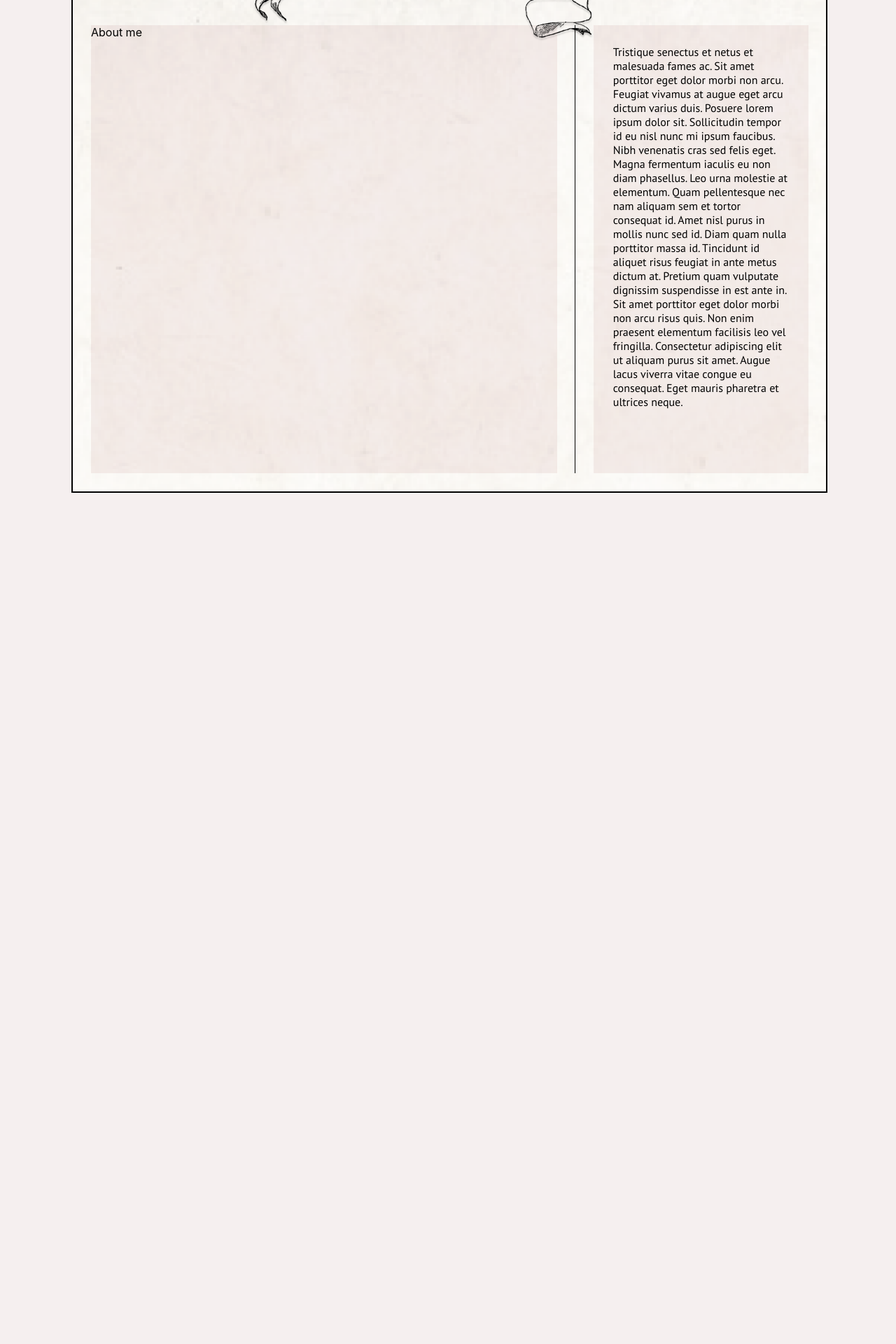
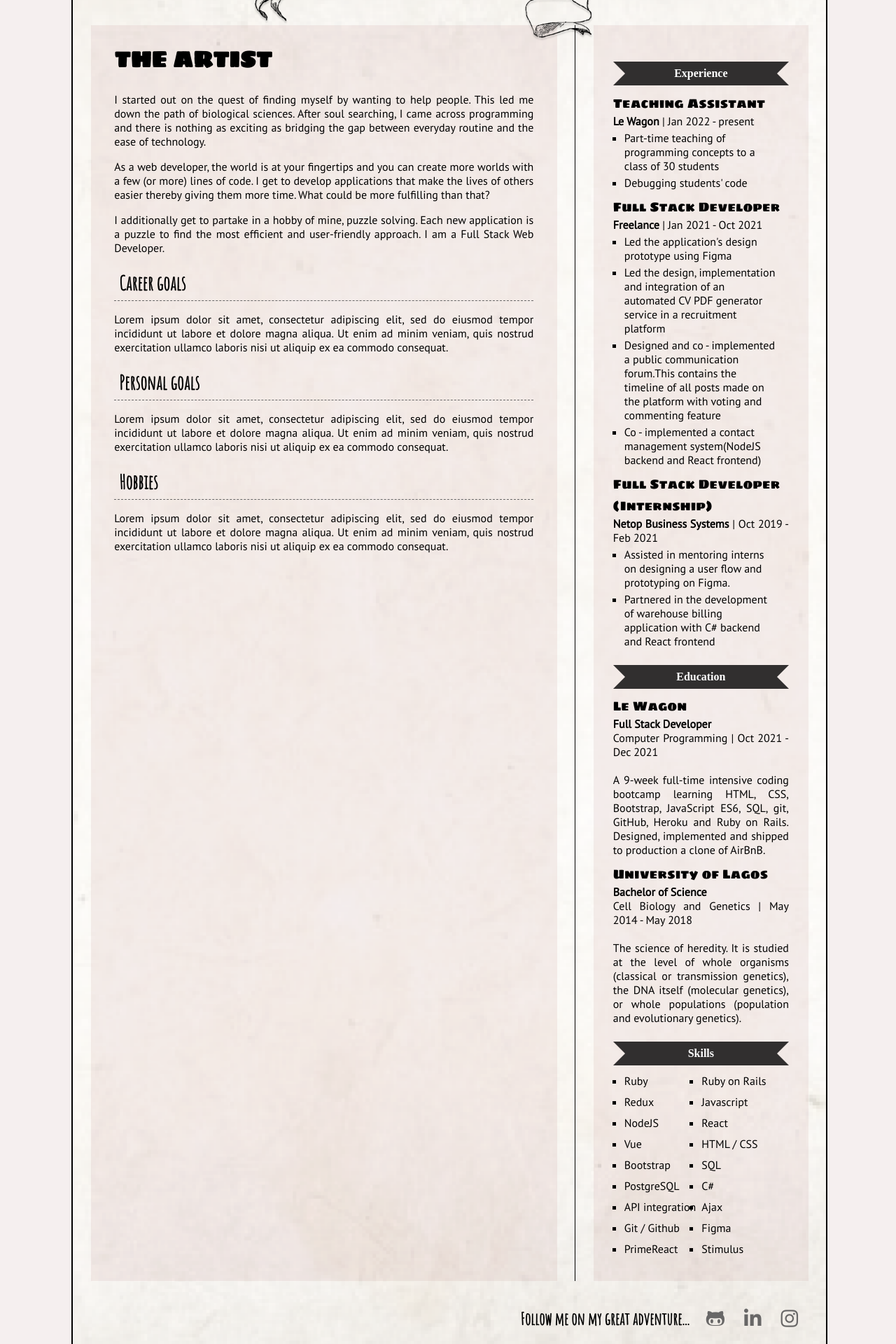
Before and after one commit to randomartlover/personal-portfolio, a React (Create React App) app: page /about in a window 1280 px wide. Shown: the part 260-2180 px from the top of the page at 70% size. Before the commit the page ends 964 px from the top, so only its background shows below. Built offline with nearby package versions, Linux system fonts and the light colour scheme; a web font is replaced by a local one.

Commit message:
about page layout completed

```diff
--- a/src/assets/stylesheets/App.scss
+++ b/src/assets/stylesheets/App.scss
@@ -15,7 +15,14 @@ a {
   &:hover {
     color: red;
   }
+}
 
+p {
+  text-align: justify;
+}
+
+h3 {
+  margin: 0;
 }
 
 // 320px — 480px: Mobile devices.
--- a/src/assets/stylesheets/components/_card.scss
+++ b/src/assets/stylesheets/components/_card.scss
@@ -12,10 +12,6 @@
     padding: 3% 3% 0 3%;
   }
 
-  h3 {
-    margin: 0;
-  }
-
   img {
     width: 45%;
     object-fit: contain;
--- a/src/assets/stylesheets/components/_index.scss
+++ b/src/assets/stylesheets/components/_index.scss
@@ -8,3 +8,4 @@
 @import "right-panel";
 @import "bookmark-ribbon";
 @import "footer";
+@import "underline";
--- a/src/assets/stylesheets/components/_right-panel.scss
+++ b/src/assets/stylesheets/components/_right-panel.scss
@@ -9,11 +9,28 @@
 
   h3 {
     font-family: $sigmar-one;
-    font-size: 1em;
+    font-size: 1.15em;
     margin: 0.5em 0 0 0;
+    font-weight: 300;
   }
 
   p {
     margin: 0;
   }
+
+  ul {
+    padding: 0 1em;
+    margin: 0.25em 0;
+    list-style-type: square;
+  }
+
+  li {
+    margin: 0.25em 0;
+  }
+
+  .skills-grid {
+    display: grid;
+    gap: 2px;
+    grid-template-columns: 1fr 1fr;
+  }
 }
--- /dev/null
+++ b/src/assets/stylesheets/components/_underline.scss
@@ -0,0 +1,12 @@
+.underline-full, .underline-fit {
+  border-bottom: 1px dashed $gray;
+}
+
+.underline-full {
+  padding: 0.25em;
+}
+
+.underline-fit {
+  width: fit-content;
+  padding: 0 0.25em;
+}
--- a/src/assets/stylesheets/config/_fonts.scss
+++ b/src/assets/stylesheets/config/_fonts.scss
@@ -12,8 +12,12 @@ $medium-font-size: 2em;
 $small-font-size: 1.75em;
 $p-font-size: 1em;
 
-p {
+p, li {
   font-family: $pt-sans;
+}
+
+h1 {
+  font-family: $sigmar-one;
 }
 
 h2 {
--- a/src/assets/stylesheets/pages/_homepage.scss
+++ b/src/assets/stylesheets/pages/_homepage.scss
@@ -13,7 +13,6 @@
 
   h3 {
     font-family: $sigmar-one;
-    margin: 0;
     transform: rotate(-12deg);
   }
 
@@ -43,8 +42,6 @@ h2 {
 }
 
 .container h2 {
-  border-bottom: 1px dashed gray;
-  width: fit-content;
   margin: 1.75em 0 0 0;
   font-size: 1.5em;
 }
--- a/src/pages/AboutMe.js
+++ b/src/pages/AboutMe.js
@@ -3,6 +3,77 @@ import LeftPanel from '../components/LeftPanel';
 import RightPanel from '../components/RightPanel';
 import Navbar from '../components/Navbar';
 import Banner from '../components/Banner';
+import Footer from '../components/Footer';
+
+const EXPERIENCES = [
+                      {
+                        jobTitle: "Teaching Assistant",
+                        company: "Le Wagon",
+                        duration: "Jan 2022 - present",
+                        roles: [
+                          "Part-time teaching of programming concepts to a class of 30 students",
+                          "Debugging students' code"
+                        ],
+                      },
+                      {
+                        jobTitle: "Full Stack Developer",
+                        company: "Freelance",
+                        duration: "Jan 2021 - Oct 2021",
+                        roles: [
+                          "Led the application's design prototype using Figma",
+                          "Led the design, implementation and integration of an automated CV PDF generator service in a recruitment platform",
+                          "Designed and co - implemented a public communication forum.This contains the timeline of all posts made on the platform with voting and commenting feature",
+                          "Co - implemented a contact management system(NodeJS backend and React frontend)"
+                        ],
+                      },
+                      {
+                        jobTitle: "Full Stack Developer (Internship)",
+                        company: "Netop Business Systems",
+                        duration: "Oct 2019 - Feb 2021",
+                        roles: [
+                          "Assisted in mentoring interns on designing a user flow and prototyping on Figma.",
+                          "Partnered in the development of warehouse billing application with C# backend and React frontend",
+                        ],
+                      }
+                    ]
+
+const EDUCATIONS = [
+                    {
+                      school: "Le Wagon",
+                      degree: "Full Stack Developer",
+                      fieldOfStudy: "Computer Programming",
+                      duration: "Oct 2021 - Dec 2021",
+                      description: "A 9-week full-time intensive coding bootcamp learning HTML, CSS, Bootstrap, JavaScript ES6, SQL, git, GitHub, Heroku and Ruby on Rails. Designed, implemented and shipped to production a clone of AirBnB. "
+                    },
+                    {
+                      school: "University of Lagos",
+                      degree: "Bachelor of Science",
+                      fieldOfStudy: "Cell Biology and Genetics",
+                      duration: "May 2014 - May 2018",
+                      description: "The science of heredity. It is studied at the level of whole organisms (classical or transmission genetics), the DNA itself (molecular genetics), or whole populations (population and evolutionary genetics)."
+                    }
+                  ]
+
+const SKILLS = [
+                "Ruby ",
+                "Ruby on Rails",
+                "Redux",
+                "Javascript",
+                "NodeJS",
+                "React",
+                "Vue",
+                "HTML / CSS",
+                "Bootstrap",
+                "SQL",
+                "PostgreSQL",
+                "C#",
+                "API integration",
+                "Ajax",
+                "Git / Github",
+                "Figma",
+                "PrimeReact",
+                "Stimulus",
+              ]
 
 function AboutMe() {
   return (
@@ -10,15 +81,82 @@ function AboutMe() {
         <Navbar />
         <div className="banner-container">
           <LeftPanel>
-            About me
+            <div className="container">
+              <h1>THE ARTIST</h1>
+              <p>
+                I started out on the quest of finding myself by wanting to help people. This led me down the path of biological sciences. After soul searching, I came across programming and there is nothing as exciting as bridging the gap between everyday routine and the ease of technology.
+              </p>
+              <p>
+                As a web developer, the world is at your fingertips and you can create more worlds with a few (or more) lines of code. I get to develop applications that make the lives of others easier thereby giving them more time. What could be more fulfilling than that?
+              </p>
+              <p>
+                I additionally get to partake in a hobby of mine, puzzle solving. Each new application is a puzzle to find the most efficient and user-friendly approach. I am a Full Stack Web Developer.
+              </p>
+              <h3 className='underline-full'>Career goals</h3>
+              <p>Lorem ipsum dolor sit amet, consectetur adipiscing elit, sed do eiusmod tempor incididunt ut labore et dolore magna aliqua. Ut enim ad minim veniam, quis nostrud exercitation ullamco laboris nisi ut aliquip ex ea commodo consequat. </p>
+              <h3 className='underline-full'>Personal goals</h3>
+              <p>Lorem ipsum dolor sit amet, consectetur adipiscing elit, sed do eiusmod tempor incididunt ut labore et dolore magna aliqua. Ut enim ad minim veniam, quis nostrud exercitation ullamco laboris nisi ut aliquip ex ea commodo consequat. </p>
+              <h3 className='underline-full'>Hobbies</h3>
+              <p>Lorem ipsum dolor sit amet, consectetur adipiscing elit, sed do eiusmod tempor incididunt ut labore et dolore magna aliqua. Ut enim ad minim veniam, quis nostrud exercitation ullamco laboris nisi ut aliquip ex ea commodo consequat. </p>
+            </div>
           </LeftPanel>
           <div className='rule-vertical'></div>
           <RightPanel>
-            <p>
-              Tristique senectus et netus et malesuada fames ac. Sit amet porttitor eget dolor morbi non arcu. Feugiat vivamus at augue eget arcu dictum varius duis. Posuere lorem ipsum dolor sit. Sollicitudin tempor id eu nisl nunc mi ipsum faucibus. Nibh venenatis cras sed felis eget. Magna fermentum iaculis eu non diam phasellus. Leo urna molestie at elementum. Quam pellentesque nec nam aliquam sem et tortor consequat id. Amet nisl purus in mollis nunc sed id. Diam quam nulla porttitor massa id. Tincidunt id aliquet risus feugiat in ante metus dictum at. Pretium quam vulputate dignissim suspendisse in est ante in. Sit amet porttitor eget dolor morbi non arcu risus quis. Non enim praesent elementum facilisis leo vel fringilla. Consectetur adipiscing elit ut aliquam purus sit amet. Augue lacus viverra vitae congue eu consequat. Eget mauris pharetra et ultrices neque.
-            </p>
+          <div className='bookmark-ribbon'>
+            <h2>Experience</h2>
+          </div>
+          <div>
+            {
+              EXPERIENCES.map(experience => {
+                const { jobTitle, company, duration, roles} = experience
+                return (
+                  <div key={ company }>
+                    <h3>{ jobTitle }</h3>
+                    <p><strong>{ company }</strong> | { duration }</p>
+                    <ul>
+                      { roles.map(role => {
+                        return <li key={ role }>{ role }</li>
+                      }) }
+                    </ul>
+                  </div>
+                )
+              })
+            }
+          </div>
+          <div className='bookmark-ribbon'>
+            <h2>Education</h2>
+          </div>
+            <div>
+              {
+                EDUCATIONS.map(education => {
+                  const { school, degree, fieldOfStudy, duration, description } = education
+                  return (
+                    <div key={school}>
+                      <h3>{ school }</h3>
+                      <p><strong>{degree}</strong></p>
+                      <p>{fieldOfStudy} | {duration}</p>
+                      <br />
+                      <p>{ description }</p>
+                    </div>
+                  )
+                })
+              }
+            </div>
+          <div className='bookmark-ribbon'>
+            <h2>Skills</h2>
+          </div>
+            <div>
+              <ul className='skills-grid'>
+                {
+                  SKILLS.map(skill => {
+                    return <li>{ skill }</li>
+                  })
+                }
+              </ul>
+            </div>
           </RightPanel>
         </div>
+        <Footer />
       </Banner>
   );
 }
--- a/src/pages/Homepage.js
+++ b/src/pages/Homepage.js
@@ -42,7 +42,7 @@ function HomePage() {
             <img src={mapToDreams} alt="map" width="40%"/>
           </div>
           <div className="container">
-            <h2>WHAT TO EXPECT</h2>
+            <h2 className='underline-fit'>WHAT TO EXPECT</h2>
             <p>Find out what drives Alexandra. Her journey so far and her plans. Also get to know about her personal life, what she does for fun.</p>
             <p>Included are some of her works so far. Such as <a target="_blank" rel="noopener noreferrer" href="http://www.gameonhost.co.uk/">GameOn!</a> The ideal application that handles game party hosting so you can focus on having fun with your friends.</p>
             <FullWidthImage source={gameOnCover}/>
```
